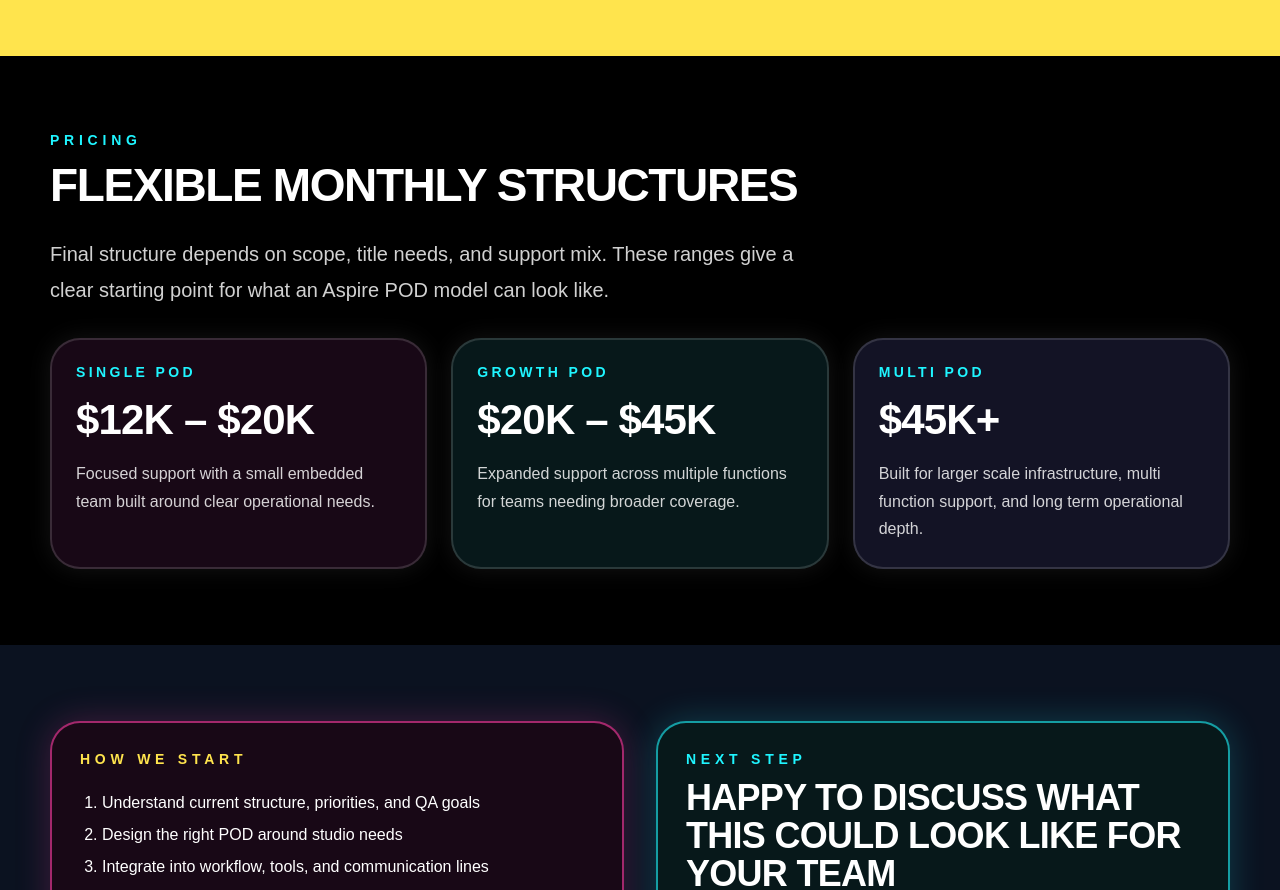
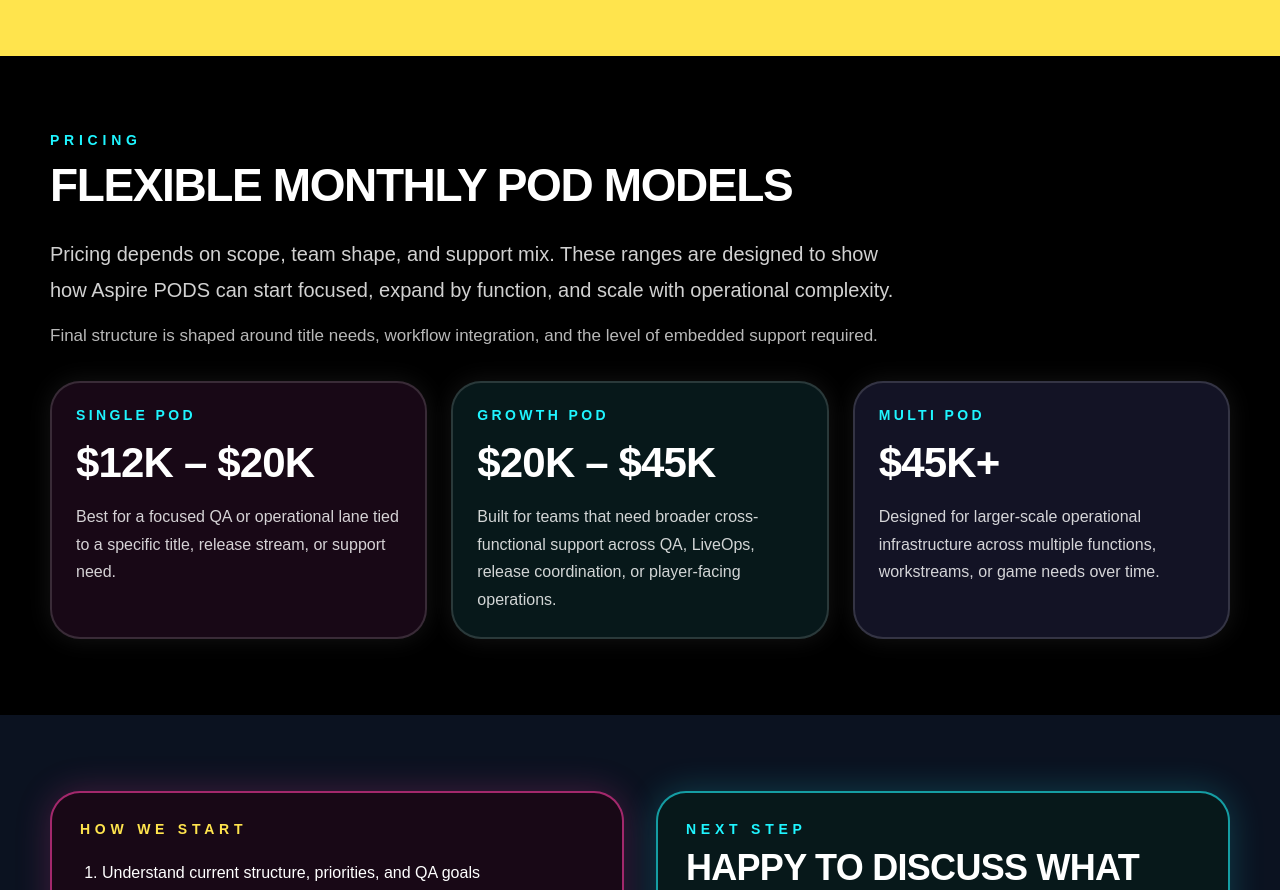
Before and after one commit to jessgoodvibesonly/aspire-marion, a Next.js app: page / in a window 1280 px wide. Shown: the part 4520-5410 px from the top of the page. Built offline with nearby package versions, Linux system fonts and the light colour scheme.

Commit message:
Update pricing notes and section headings

```diff
--- a/app/page.tsx
+++ b/app/page.tsx
@@ -82,17 +82,17 @@
     {
       tier: "Single POD",
       price: "$12K – $20K",
-      note: "Focused support with a small embedded team built around clear operational needs.",
+      note: "Best for a focused QA or operational lane tied to a specific title, release stream, or support need.",
     },
     {
       tier: "Growth POD",
       price: "$20K – $45K",
-      note: "Expanded support across multiple functions for teams needing broader coverage.",
+      note: "Built for teams that need broader cross-functional support across QA, LiveOps, release coordination, or player-facing operations.",
     },
     {
       tier: "Multi POD",
       price: "$45K+",
-      note: "Built for larger scale infrastructure, multi function support, and long term operational depth.",
+      note: "Designed for larger-scale operational infrastructure across multiple functions, workstreams, or game needs over time.",
     },
   ];
 
@@ -647,20 +647,33 @@
       {/* PRICING */}
       <section id="pricing" style={{ background: "#000000", color: "#ffffff" }}>
         <div style={sectionWrap}>
-          <div style={{ maxWidth: "920px", marginBottom: "30px" }}>
+          <div style={{ maxWidth: "960px", marginBottom: "30px" }}>
             <p style={{ ...sectionTitle, color: "#1ff5ff" }}>Pricing</p>
-            <h2 style={sectionHeading}>Flexible monthly structures</h2>
+            <h2 style={sectionHeading}>Flexible monthly POD models</h2>
             <p
               style={{
                 margin: 0,
-                maxWidth: "780px",
+                maxWidth: "860px",
                 fontSize: "20px",
                 lineHeight: 1.8,
                 color: "rgba(255,255,255,0.82)",
               }}
             >
-              Final structure depends on scope, title needs, and support mix. These
-              ranges give a clear starting point for what an Aspire POD model can look like.
+              Pricing depends on scope, team shape, and support mix. These ranges are
+              designed to show how Aspire PODS can start focused, expand by function,
+              and scale with operational complexity.
+            </p>
+            <p
+              style={{
+                margin: "14px 0 0",
+                maxWidth: "860px",
+                fontSize: "17px",
+                lineHeight: 1.7,
+                color: "rgba(255,255,255,0.72)",
+              }}
+            >
+              Final structure is shaped around title needs, workflow integration, and the
+              level of embedded support required.
             </p>
           </div>
 
```
